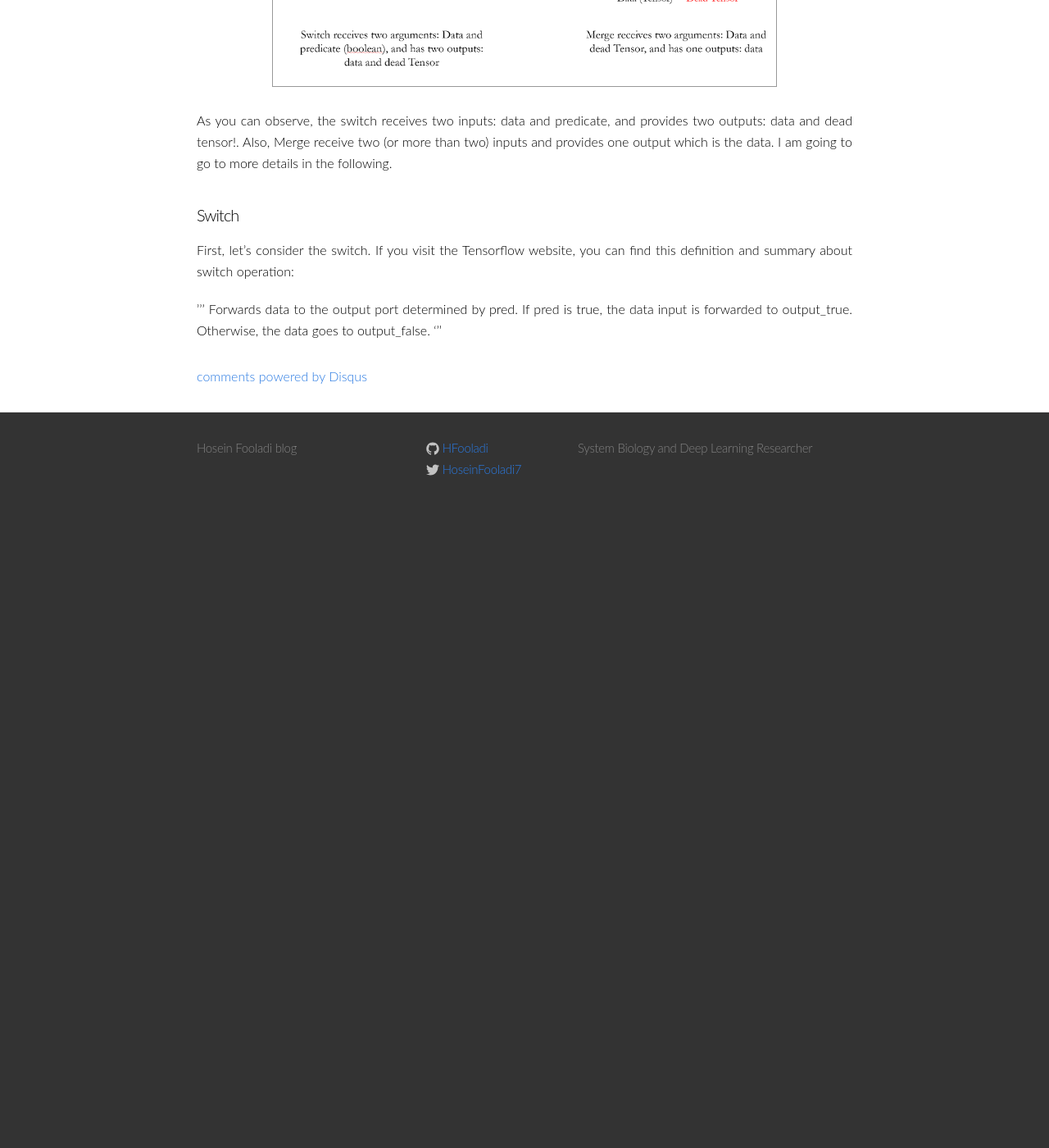
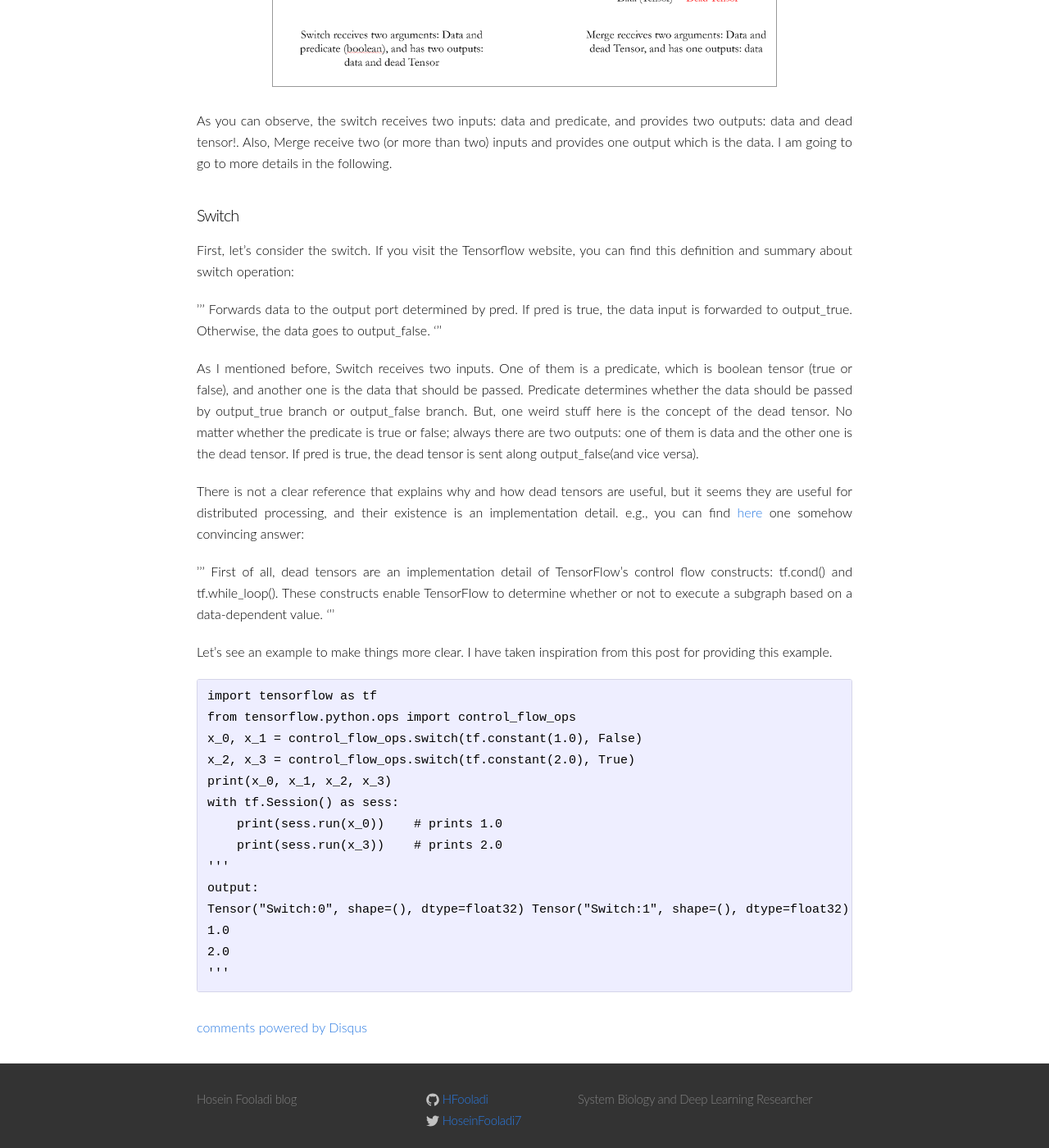
Before and after one commit to HFooladi/HFooladi.github.io, a Jekyll site: the page built from _posts/2019-05-01-TensorFlow_Condition.md, in a window 1280 px wide and 1400 px high, scrolled down 890 px. Shown: the whole window at 82% size. Built offline with Jekyll 4.4.1, drawn with Linux system fonts in a browser that asks for light colours; comment, search, counter and statistics services are not loaded; before the commit the page ends 1520 px from its top, so only the background shows below that.

Commit message:
adding Switch Section

````diff
--- a/_posts/2019-05-01-TensorFlow_Condition.md
+++ b/_posts/2019-05-01-TensorFlow_Condition.md
@@ -2,7 +2,7 @@
 layout: post
 comments: true
 title:  "TensorFlow Control Flow: tf.cond()"
-excerpt: A deeper look at how control flow operations work in the TensorFlow"
+excerpt: A deeper look at how control flow operations work in the TensorFlow
 date:   2019-05-01 5:00:00
 mathjax: true
 ---
@@ -39,3 +39,36 @@ First, let’s consider the switch. If you visit the Tensorflow website, you can
 Forwards data to the output port determined by pred. If pred is true, the data input is forwarded to output_true.
 Otherwise, the data goes to output_false.
 '''
+
+As I mentioned before, Switch receives two inputs. One of them is a predicate, which is boolean tensor (true or false), and another one is the data that should be passed.
+Predicate determines whether the data should be passed by output_true branch or output_false branch.
+But, one weird stuff here is the concept of the dead tensor. No matter whether the predicate is true or false;
+always there are two outputs: one of them is data and the other one is the dead tensor. If pred is true, the dead tensor is sent along output_false(and vice versa).
+
+There is not a clear reference that explains why and how dead tensors are useful,
+but it seems they are useful for distributed processing, and their existence is an implementation detail.
+e.g., you can find [here](https://stackoverflow.com/questions/46680462/tensorflow-node-which-is-dead?source=post_page---------------------------) one somehow convincing answer:
+
+'''
+First of all, dead tensors are an implementation detail of TensorFlow’s control flow constructs: tf.cond() and tf.while_loop().
+These constructs enable TensorFlow to determine whether or not to execute a subgraph based on a data-dependent value.
+'''
+
+Let’s see an example to make things more clear. I have taken inspiration from this post for providing this example.
+
+```
+import tensorflow as tf
+from tensorflow.python.ops import control_flow_ops
+x_0, x_1 = control_flow_ops.switch(tf.constant(1.0), False)
+x_2, x_3 = control_flow_ops.switch(tf.constant(2.0), True)
+print(x_0, x_1, x_2, x_3)
+with tf.Session() as sess:
+    print(sess.run(x_0))    # prints 1.0
+    print(sess.run(x_3))    # prints 2.0
+'''
+output:
+Tensor("Switch:0", shape=(), dtype=float32) Tensor("Switch:1", shape=(), dtype=float32) Tensor("Switch_1:0", shape=(), dtype=float32) Tensor("Switch_1:1", shape=(), dtype=float32)
+1.0
+2.0
+'''
+```
````
